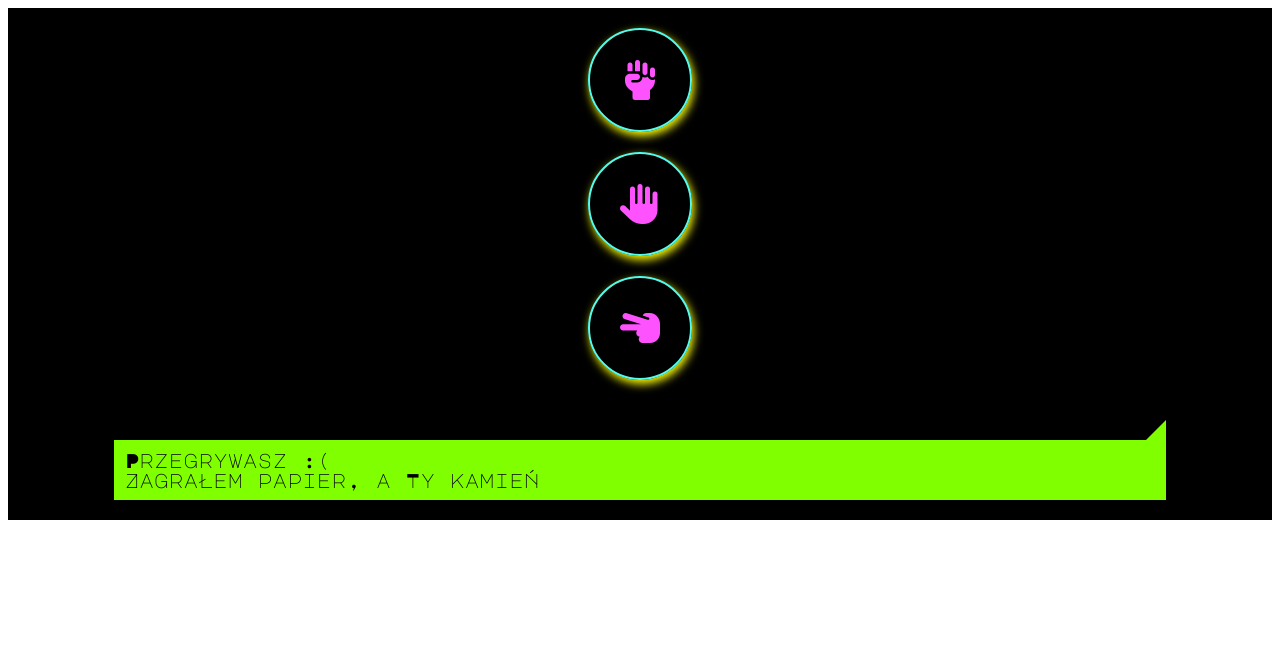
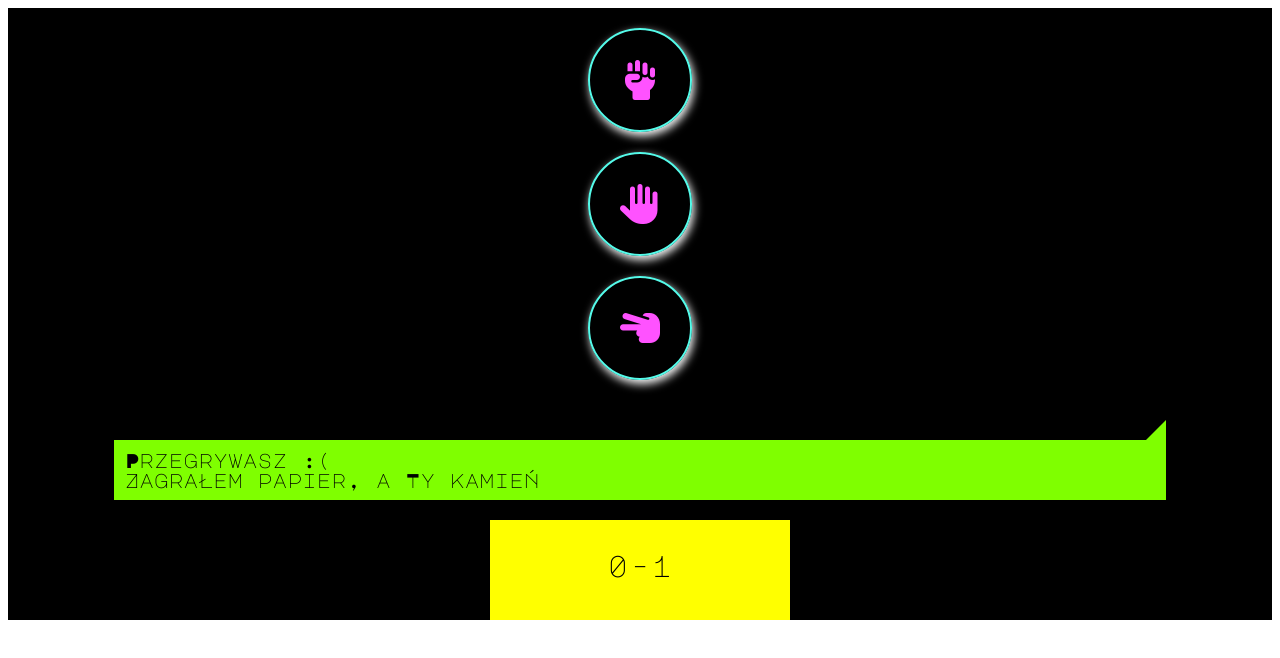
Before and after one commit to tagitsu/javascript-prework, a website: page index.html in a window 1280 px wide. Both pictures are taken after a click on the element 640 px from the left and 80 px from the top of the page. Drawn offline with Linux system fonts and the light colour scheme.

Commit message:
Add wins counter

```diff
--- a/index.html
+++ b/index.html
@@ -17,6 +17,7 @@
 			<div id="button-scissors" class="button"><i class="fa-solid fa-hand-scissors button__icon utton__icon--scissors"></i></i></div>
 		</div>
 		<div id="messages" class="messages"></div>
+		<div id="results" class="results"></div>
 	</div>
 	<script src="js/functions.js"></script>
 	<script src="js/script.js"></script>
--- a/js/script.js
+++ b/js/script.js
@@ -24,7 +24,7 @@
 // }
 // printMessage('Twój ruch: ' + playerMove);
 
-var argMoveId, argPlayerMove, argComputerMove, computerMove, playerMove, randomNumber, playerInput;
+var argMoveId, argPlayerMove, argComputerMove, computerMove, playerMove, randomNumber, playerInput, playerWins, computerWins;
 var argButtonName, buttonRock, buttonPaper, buttonScissors;
 
 buttonRock = document.getElementById('button-rock');
@@ -35,6 +35,9 @@ buttonPaper.addEventListener('click', function(){ buttonClicked('papier'); });
 
 buttonScissors = document.getElementById('button-scissors');
 buttonScissors.addEventListener('click', function(){ buttonClicked('nożyce'); });
+
+results = document.getElementById('results');
+
 
 /**
  * Describe this function...
@@ -60,6 +63,8 @@ function buttonClicked(argButtonName) {
         }
     }
 
+    playerWins = 0;
+    computerWins = 0;
     /**
      * analyzes possible combinations of movements
      */
@@ -67,15 +72,16 @@ function buttonClicked(argButtonName) {
         console.log('wywołano funkcję displayResults z argumentami: ' + argPlayerMove + ', ' + argComputerMove);
         if ((argPlayerMove == 'papier' && argComputerMove == 'kamień') || (argPlayerMove == 'kamień' && argComputerMove == 'nożyce') || (argPlayerMove == 'nożyce' && argComputerMove == 'papier')) {
             printMessage('Wygrywasz!');
+            playerWins++;
         } else if (argPlayerMove == argComputerMove) {
             printMessage('Remis');
         } else {
             printMessage('Przegrywasz :(');
-    }
+            computerWins++;
+        };
             printMessage('Zagrałem ' + argComputerMove + ', a Ty ' + argPlayerMove);
     }
 
-  console.log('wybór ruchu gracza to: ' + playerInput);
     playerMove = argButtonName;
     console.log('ruch gracza to: ' + playerMove);
     randomNumber = Math.floor(Math.random() * 3 + 1);
@@ -84,14 +90,16 @@ computerMove = getMoveName(randomNumber);
     console.log('ruch komputera to: ' + computerMove);
     displayResult(playerMove, computerMove);
 
-  if (argButtonName == 'kamień') {
-    console.log('Kamień został kliknięty');
-  } else if (argButtonName == 'papier') {
-    console.log('Papier został kliknięty');
-  } else if (argButtonName == 'nożyce') {
-    console.log('Nożyce zostały kliknięte');
-  } else {
-    konsole.log("Sam już nie wiem co zostało kliknięte")
-  };
+    // if (argButtonName == 'kamień') {
+    //     console.log('Kamień został kliknięty');
+    // } else if (argButtonName == 'papier') {
+    //     console.log('Papier został kliknięty');
+    // } else if (argButtonName == 'nożyce') {
+    //     console.log('Nożyce zostały kliknięte');
+    // } else {
+    //     konsole.log("Sam już nie wiem co zostało kliknięte")
+    // };
 
+
+    results.innerHTML = playerWins + '-' + computerWins;
 }
--- a/sass/style.scss
+++ b/sass/style.scss
@@ -13,7 +13,7 @@
     width: 100px;
     height: 100px;
     border: 2px solid rgb(85, 251, 234);
-    box-shadow: 2px 4px 10px yellow;
+    box-shadow: 2px 4px 10px rgb(255, 255, 255);
     border-radius: 50%;
     color: rgb(255, 82, 255);
     font-size: 40px;
@@ -37,3 +37,14 @@
     font-size: 20px;
     font-family: 'Major Mono Display', monospace;
 }
+
+.results {
+    width: 300px;
+    height: 100px;
+    font-family: 'Major Mono Display', monospace;
+    background-color: yellow;
+    font-size: 30px;
+    text-align: center;
+    line-height: 3;
+
+}
```
Also changed, not shown: css/style.css, 1 other file. Lines whose indentation alone changed are shown as unchanged.
